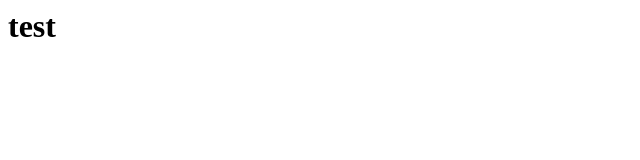
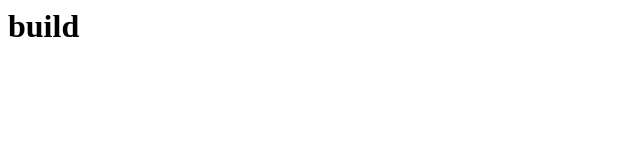
Before and after one commit to CarsonSchulz/travelmockup, a plain HTML site: page index.html in a window 1280 px wide. Shown: the full height of the page, 0-640 px from the left. Drawn offline with Linux system fonts and the light colour scheme.

Commit message:
Update index.html

```diff
--- a/index.html
+++ b/index.html
@@ -1 +1 @@
-<h1>test</h1>
+<h1>build</h1>
```
